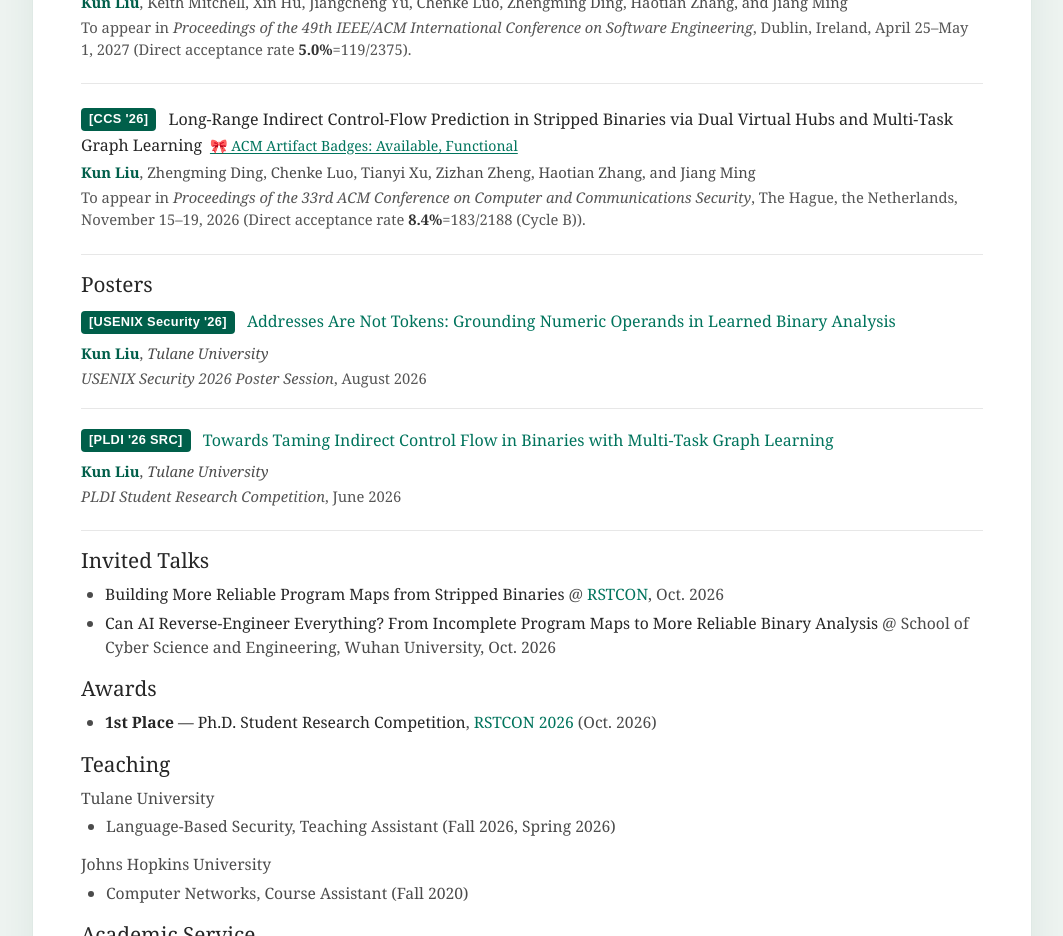
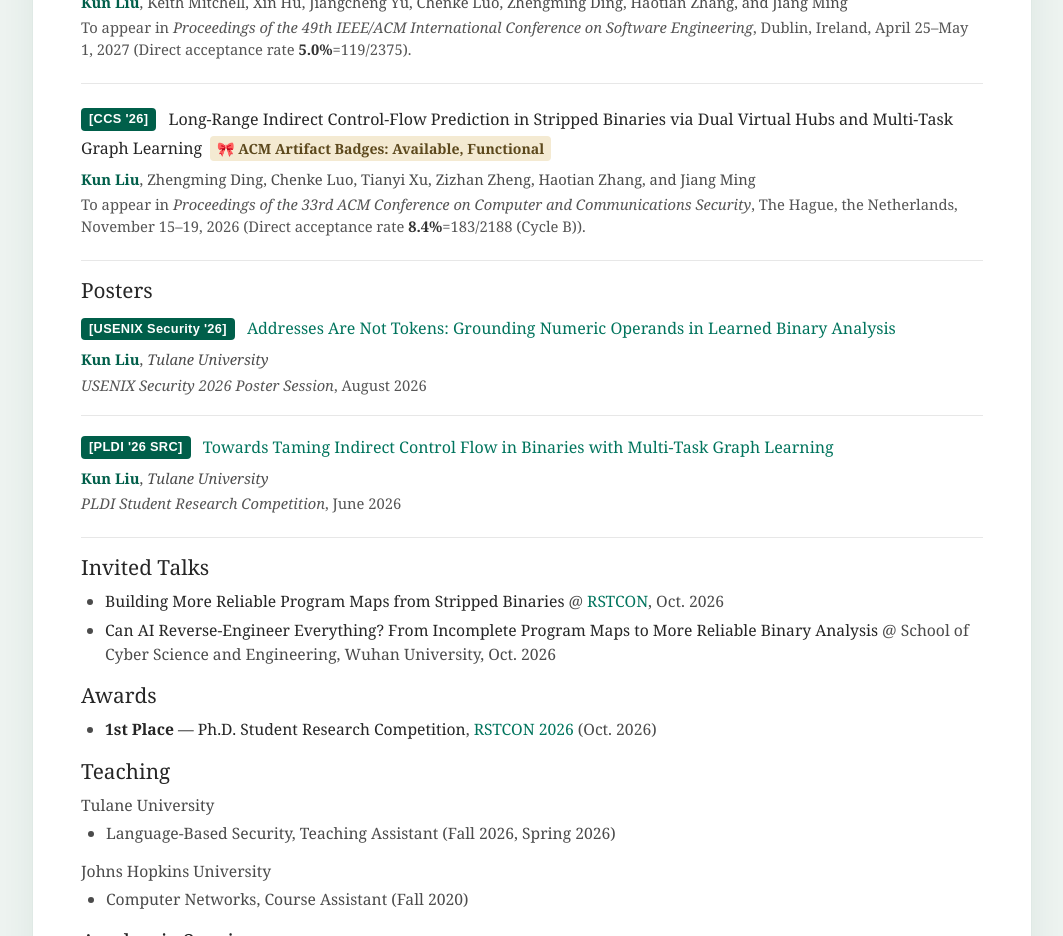
Before and after one commit to Ryan-hub-bit/ryan-hub-bit.github.io, a Next.js app: page / in a window 1280 px wide. Shown: the part 1000-1936 px from the top of the page, without its empty margins (108-1171 px from the left). Built offline with nearby package versions, Linux system fonts and the light colour scheme.

Commit message:
Style CCS artifact badges as highlighted text without a link

```diff
--- a/app/globals.css
+++ b/app/globals.css
@@ -566,15 +566,18 @@ h2 {
   text-wrap: pretty;
 }
 
-.artifact-badge-link {
-  margin-left: 0.25em;
+.artifact-badge {
+  display: inline-block;
+  max-width: 100%;
+  margin: 0.15em 0 0.15em 0.25em;
+  padding: 2px 7px;
+  border-radius: 4px;
+  background: #f4ead2;
+  color: #5c481c;
   font-size: 0.88em;
-  font-weight: 400;
-  text-decoration: underline;
-  text-underline-offset: 0.15em;
+  font-weight: 600;
+  line-height: 1.5;
 }
-
-.artifact-badge-link:focus-visible { outline: 2px solid var(--link); outline-offset: 3px; }
 
 .compact-entry-list {
   margin: 0;
--- a/app/home-content.tsx
+++ b/app/home-content.tsx
@@ -90,7 +90,6 @@ const publications = [
       "Long-Range Indirect Control-Flow Prediction in Stripped Binaries via Dual Virtual Hubs and Multi-Task Graph Learning",
     artifact: {
       label: "🎀 ACM Artifact Badges: Available, Functional",
-      url: "https://cs.tulane.edu/~jming/publication/icflownet-ccs26/",
     },
     authors: [
       "Kun Liu",
@@ -372,14 +371,9 @@ export default function HomeContent({ language = "en" }: { language?: "en" | "zh
                     {publication.artifact && (
                       <>
                         {" "}
-                        <a
-                          className="artifact-badge-link"
-                          href={publication.artifact.url}
-                          target="_blank"
-                          rel="noopener noreferrer"
-                        >
+                        <span className="artifact-badge">
                           {publication.artifact.label}
-                        </a>
+                        </span>
                       </>
                     )}
                   </h3>
```
Also changed, not shown: 1 other file (tests, documents, lock files or other folders).
